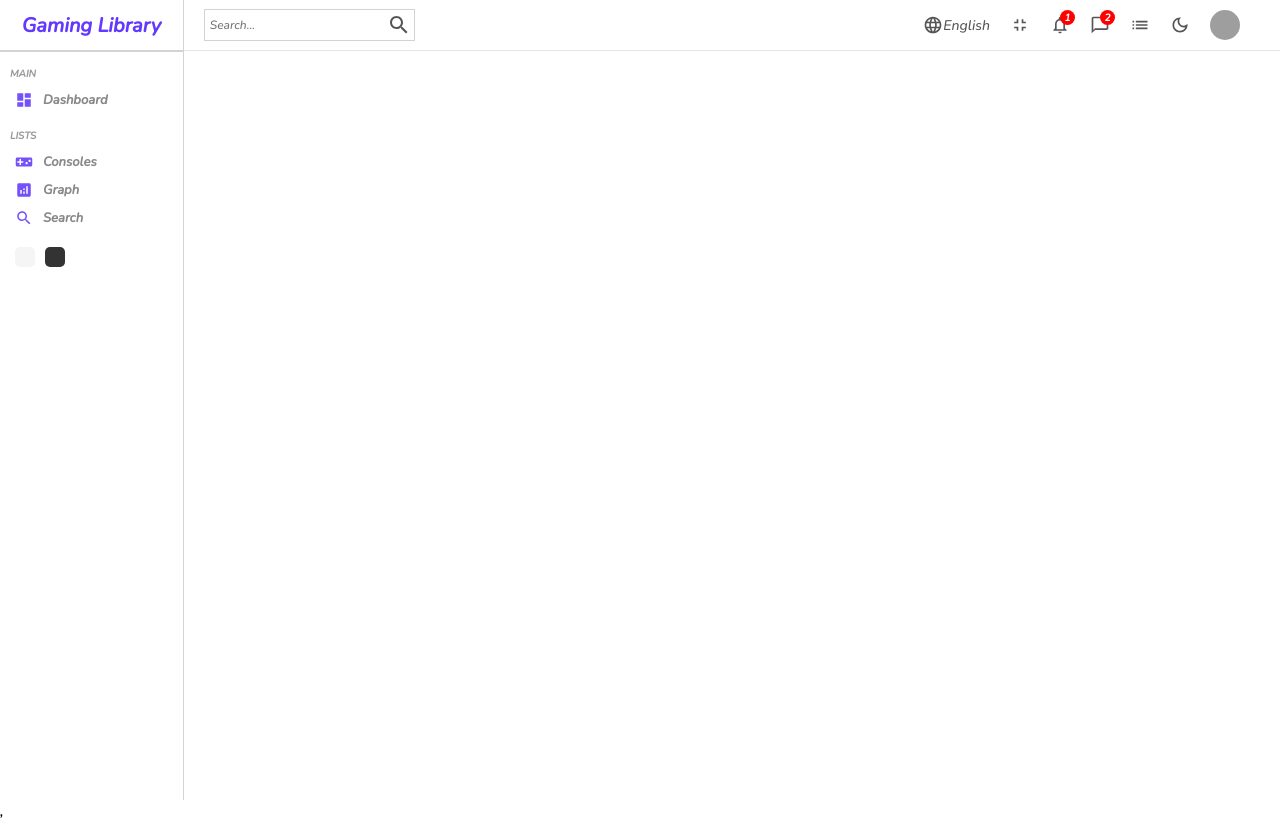
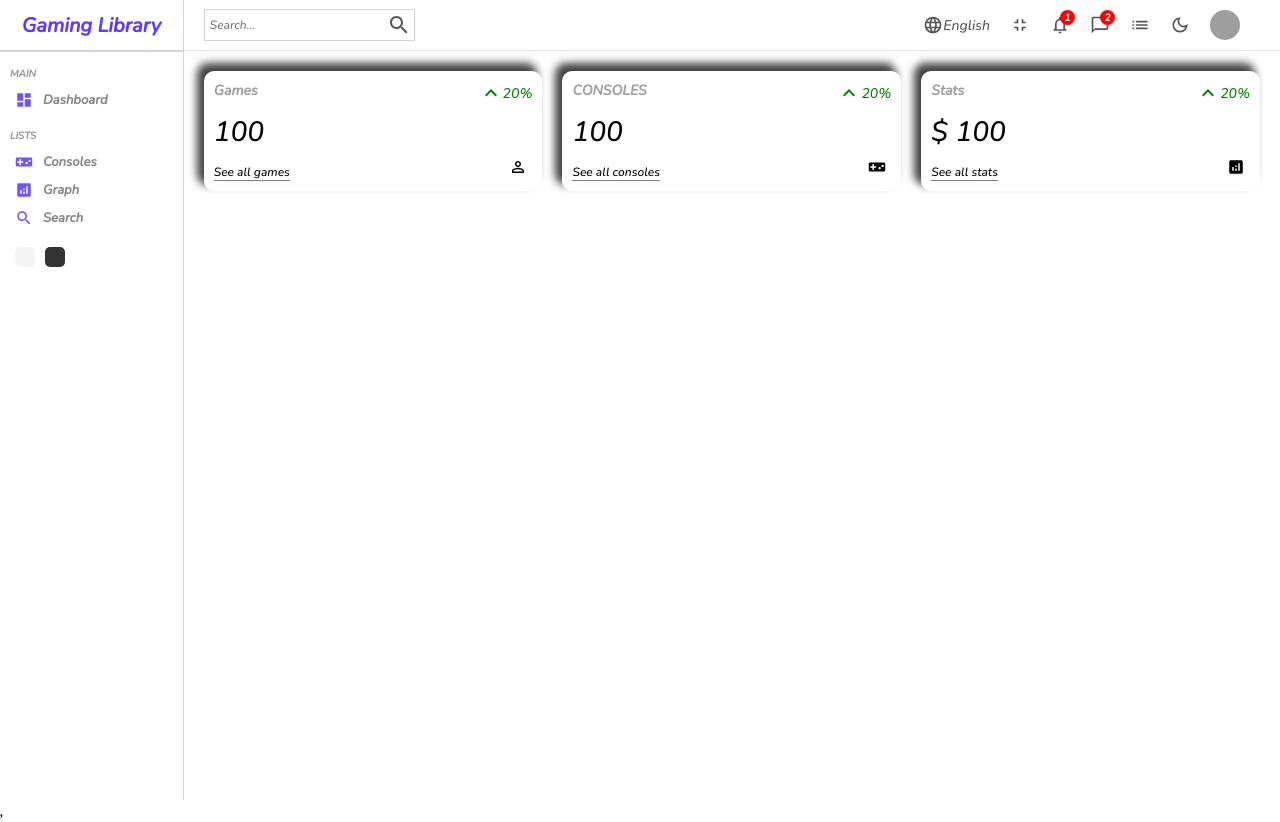
Before and after one commit to psions/VideoGameFrontEnd, a React (Create React App) app: page / in a window 1280 px wide. Built offline with nearby package versions, Linux system fonts and the light colour scheme; grey boxes are pictures that could not be loaded.

Commit message:
made updates to the widgets to show various statistics + console + games widgets

```diff
--- a/src/components/Home/Home.jsx
+++ b/src/components/Home/Home.jsx
@@ -1,6 +1,7 @@
 import Sidebar from "../../components/sidebar/Sidebar"
 import Navbar from "../../components/navbar/Navbar"
 import "./home.scss"
+import Widget from "../../components/widget/Widget"
 
 
 const Home = () => {
@@ -10,7 +11,9 @@ const Home = () => {
             <div className="homeContainer">
                 <Navbar/>
                 <div className="widgets">
-
+                    <Widget type="game"/>
+                    <Widget type="console"/>
+                    <Widget type="statistics"/>
                 </div>
             </div>
         </div>
--- a/src/components/Home/home.scss
+++ b/src/components/Home/home.scss
@@ -3,5 +3,11 @@
 
    .homeContainer{
         flex: 6;
+
+        .widgets{
+           display: flex;
+           padding: 20px;
+           gap: 20px;
+        }
    }
 }
--- /dev/null
+++ b/src/components/widget/Widget.jsx
@@ -0,0 +1,64 @@
+import "./widget.scss"
+import KeyboardArrowUpOutlinedIcon from '@mui/icons-material/KeyboardArrowUpOutlined';
+import PersonOutlineOutlinedIcon from '@mui/icons-material/PersonOutlineOutlined';
+import VideogameAssetIcon from '@mui/icons-material/VideogameAsset';
+import AnalyticsIcon from '@mui/icons-material/Analytics';
+
+const Widget = ({type}) => {
+    let data;
+
+    //temporary
+    const amount = 100
+    const diff = 20
+
+    switch(type){
+        case "game":
+            data={
+                title: "Games",
+                isMoney: false,
+                link:"See all games",
+                icon: <PersonOutlineOutlinedIcon className="icon" />,
+            };
+            break;
+            case "console":
+            data={
+                title: "CONSOLES",
+                isMoney: false,
+                link:"See all consoles",
+                icon: <VideogameAssetIcon className="icon" />,
+            };
+            break;
+            case "statistics":
+            data={
+                title: "Stats",
+                isMoney: true,
+                link:"See all stats",
+                icon: <AnalyticsIcon className="icon" />,
+            };
+            break;
+        default:
+            break;
+
+ }
+
+  return (
+    <div className="widget">
+        <div className="left">
+            <span className="title">{data.title}</span>
+            <span className="counter">
+                {data.isMoney && "$"} {amount}
+            </span>
+            <span className="link">{data.link}</span>
+        </div>
+        <div className="right">
+            <div className="percentage positive">
+                <KeyboardArrowUpOutlinedIcon/>
+                {diff}%
+            </div>
+            {data.icon}
+        </div>
+    </div>
+  )
+}
+
+export default Widget
--- /dev/null
+++ b/src/components/widget/widget.scss
@@ -0,0 +1,55 @@
+.widget{
+    display: flex;
+    justify-content: space-between;
+    flex: 1;
+    padding: 10px;
+    box-shadow: -6px -7px 8px 1px rgba(0,0,0,0.75);
+    -webkit-box-shadow: -6px -7px 8px 1px rgba(0,0,0,0.75);
+    -moz-box-shadow: -6px -7px 8px 1px rgba(0,0,0,0.75);
+    border-radius: 10px;
+    height: 100px;
+
+    .left,
+    .right{
+        display: flex;
+        flex-direction: column;
+        justify-content: space-between;
+
+        .title{
+            font-weight: bold;
+            font-size: 14px;
+            color: rgb(160, 160, 160);
+        }
+
+        .counter{
+            font-size: 28px;
+            font-weight: 300;
+        }
+
+        .link{
+            width: max-content;
+            font-size: 12px;
+            border-bottom: 1px solid gray;
+        }
+
+        .percentage{
+            display: flex;
+            align-items: center;
+            font-size: 14px;
+
+            &.positive{
+                color: green;
+            }
+            &.negative{
+                color: red;
+            }
+        }
+
+        .icon{
+            font-size: 18px;
+            padding: 5px;
+            border-radius: 5px;
+            align-self: flex-end;
+        }
+    }
+}
```
